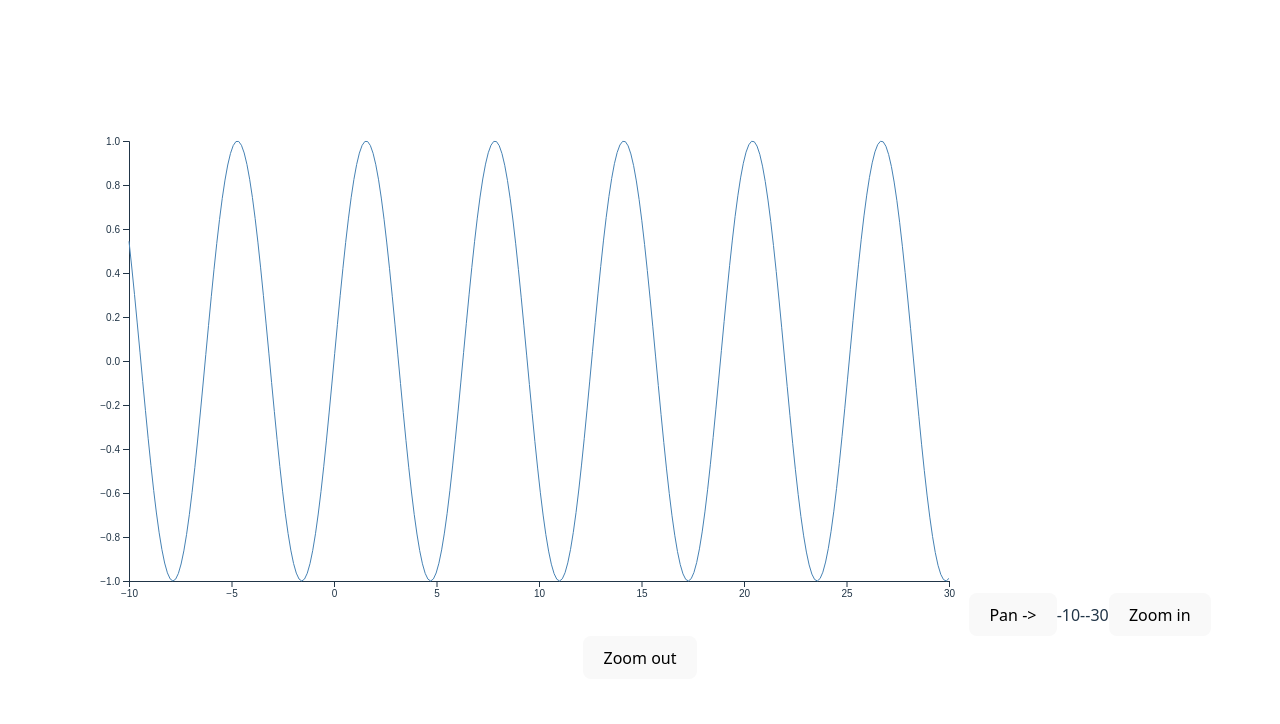
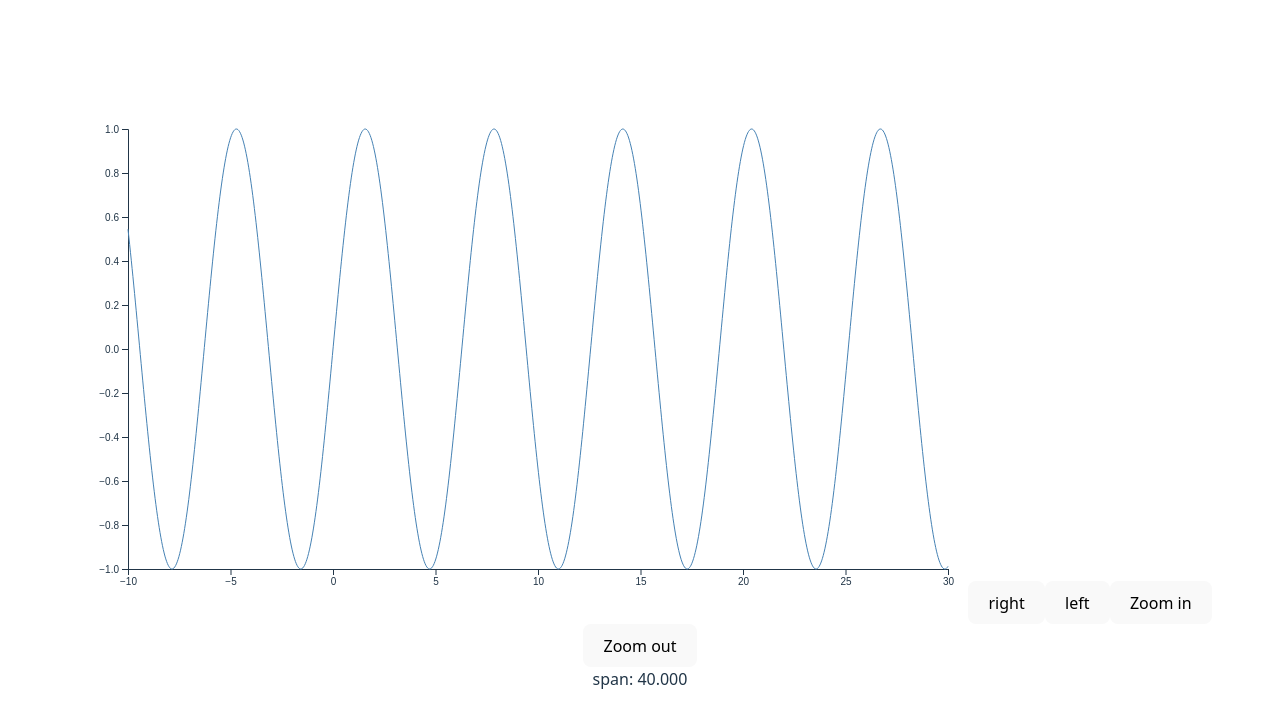
Before and after one commit to welnmoon/d3-function-plotter, a React (Vite) app: page / in a window 1280 px wide. Shown: the top 724 px of the page. Built offline with nearby package versions, Linux system fonts and the light colour scheme.

Commit message:
feat(zoom/pan): add right/left/zoom in/zoom out actions with span width checking

```diff
--- a/src/chart.tsx
+++ b/src/chart.tsx
@@ -2,6 +2,13 @@ import { useEffect, useRef, useState } from "react";
 import * as d3 from "d3";
 
 type Datum = { x: number; y: number };
+
+type Domain = [number, number];
+
+type PanDir = "left" | "right";
+type ZoomDir = "in" | "out";
+
+type Action = { type: "pan"; dir: PanDir } | { type: "zoom"; dir: ZoomDir };
 
 const data: Datum[] = [
   { x: 0, y: 5 },
@@ -12,36 +19,57 @@ const data: Datum[] = [
   { x: 50, y: 45 },
 ];
 
-const N = 300;
+const MIN_SPAN = 3;
+const MAX_SPAN = 100;
+const PAN_FRACTION = 0.1;
+const ZOOM_K = 1.2;
 
-const zoomDomain = (pan: number[], zoom: number): number[] => {
+const N = 1000;
+
+const zoomDomain = (pan: number[], zoom: number): Domain => {
   const center = (pan[0] + pan[1]) / 2;
   const span = pan[1] - pan[0];
   const newSpan = span / zoom;
-  const newPan = [center - newSpan / 2, center + newSpan / 2];
+  const newPan = [center - newSpan / 2, center + newSpan / 2] as Domain;
   return newPan;
 };
 
 const Chart = () => {
   const svgRef = useRef<SVGSVGElement | null>(null);
 
-  const xDomain: number[] = [-10, 30];
-  const [pan, setPan] = useState<number[]>(xDomain);
+  const [pan, setPan] = useState<Domain>([-10, 30]);
 
   const svgWidth = 900;
   const svgHeight = 500;
 
-  //   useEffect(() => {
-  //     const timer = setTimeout(() => {
-  //       setPan((prev) => [prev[0] + 1, prev[1] + 1]);
-  //     }, 10);
+  const updatePan = (action: Action) => {
+    if (action.type === "pan") {
+      setPan((prev) =>
+        action.dir === "left"
+          ? [prev[0] - prev[0] * PAN_FRACTION, prev[1] - prev[0] * PAN_FRACTION]
+          : [
+              prev[0] + prev[0] * PAN_FRACTION,
+              prev[1] + prev[0] * PAN_FRACTION,
+            ],
+      );
+      return;
+    }
 
-  //     return () => clearTimeout(timer);
-  //   }, [pan]);
+    setPan((prev) => {
+      const span = prev[1] - prev[0];
+      const next =
+        action.dir === "in"
+          ? zoomDomain(prev, ZOOM_K)
+          : zoomDomain(prev, 1 / ZOOM_K);
+      const nextSpan = next[1] - next[0];
+
+      if (nextSpan < MIN_SPAN || nextSpan > MAX_SPAN) return prev;
+      return next;
+    });
+  };
 
   useEffect(() => {
     if (!svgRef.current) return;
-    console.log("Use effect started", svgRef);
 
     const sinData = d3.range(N).map((i) => {
       const x = pan[0] + (i / (N - 1)) * (pan[1] - pan[0]);
@@ -55,7 +83,6 @@ const Chart = () => {
 
     const svg = d3.select(svgRef.current);
     const root = svg.select<SVGGElement>("g.root");
-    console.log("root g", root);
     const g = root.empty()
       ? svg
           .append("g")
@@ -107,17 +134,20 @@ const Chart = () => {
   return (
     <>
       <svg ref={svgRef} width={svgWidth} height={svgHeight} />
-      <button onClick={() => setPan((prev) => [prev[0] + 1, prev[1] + 1])}>
-        Pan -{">"}
+      <button onClick={() => updatePan({ type: "pan", dir: "right" })}>
+        right
       </button>
-      {pan[0]}--
-      {pan[1]}
-      <button onClick={() => setPan((prev) => zoomDomain(prev, 1.2))}>
+      <button onClick={() => updatePan({ type: "pan", dir: "left" })}>
+        left
+      </button>
+
+      <button onClick={() => updatePan({ type: "zoom", dir: "in" })}>
         Zoom in
       </button>
-      <button onClick={() => setPan((prev) => zoomDomain(prev, 1 / 1.2))}>
+      <button onClick={() => updatePan({ type: "zoom", dir: "out" })}>
         Zoom out
       </button>
+      <div>span: {(pan[1] - pan[0]).toFixed(3)}</div>
     </>
   );
 };
```
